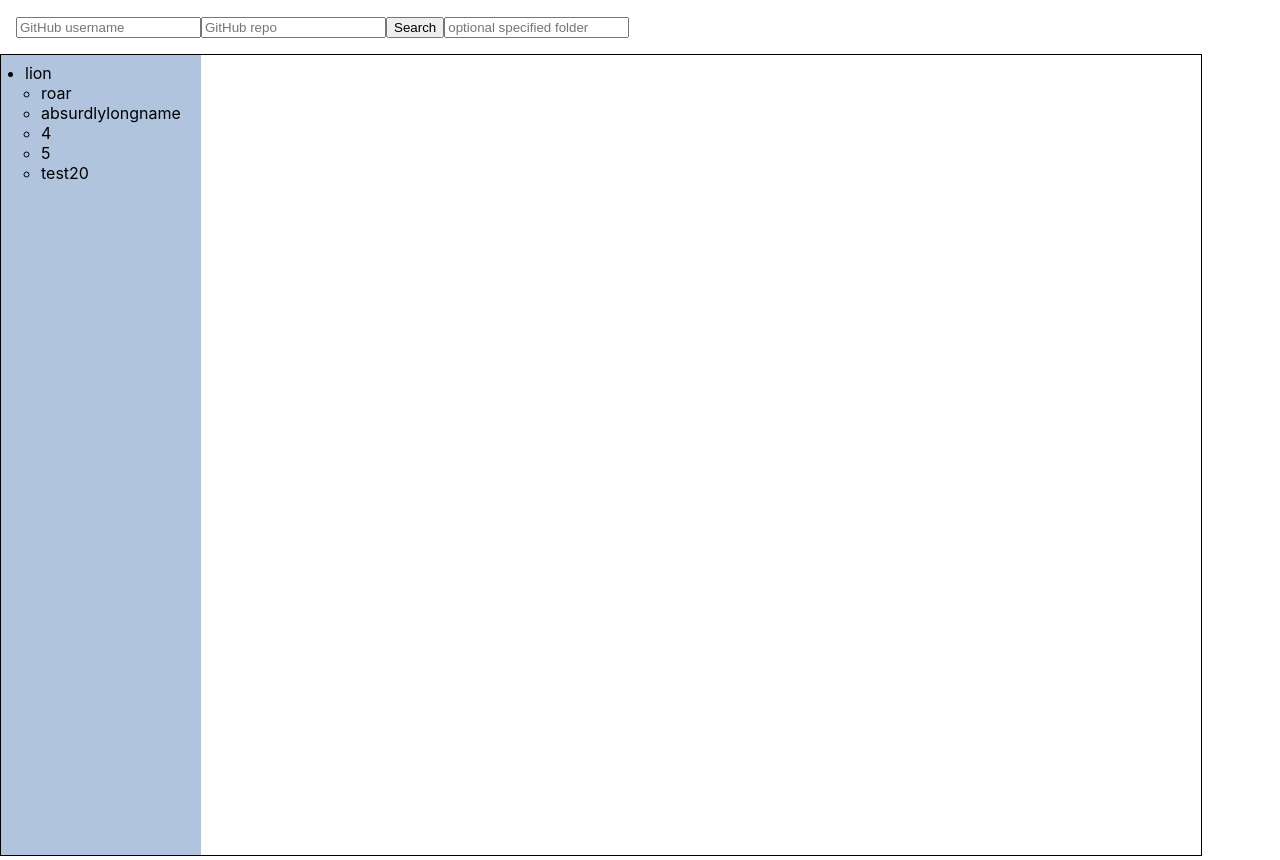
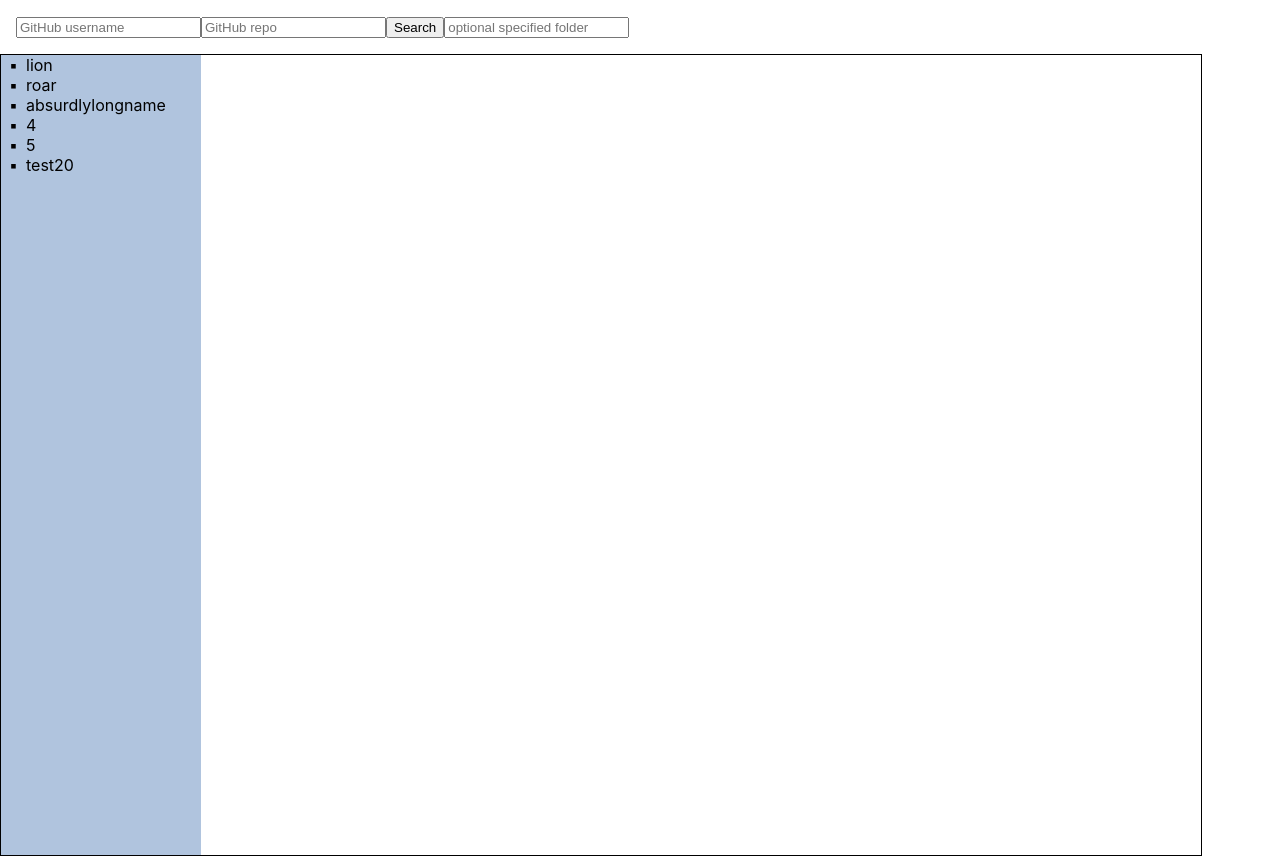
Before and after one commit to NightLore/DependencyVis, a React (Create React App) app in the folder client/: page / in a window 1280 px wide. Built offline with nearby package versions, Linux system fonts and the light colour scheme.

Commit message:
Added Sidebar's ability to dropdown information

```diff
--- a/client/src/App.js
+++ b/client/src/App.js
@@ -3,7 +3,7 @@ import axios from 'axios';
 import './App.css';
 import dotenv from 'dotenv';
 import Graph from './d3/Graph';
-import Sidebar from './d3/Sidebar';
+import Sidebar from './Sidebar';
 
 dotenv.config();
 console.log(process.env);
@@ -27,11 +27,16 @@ function getGithubURL(username, repo) {
 }
 
 function createCentralNode(id, username, repo) {
-   return createNode(id, "blue", 10, 1, true, getGithubURL(username, repo));
+   let details = {source: getGithubURL(username, repo)};
+   return createNode(id, "blue", 10, 1, true, details);
 }
 
 function createSideNode(id, username, repo, version) {
-   return createNode(id, "orange", 8, 2, undefined, getGithubURL(username, repo), version)
+   let details = {
+      source: getGithubURL(username, repo),
+      version: version
+   };
+   return createNode(id, "orange", 8, 2, undefined, details);
 }
 
 /*
@@ -42,7 +47,7 @@ function createSideNode(id, username, repo, version) {
  * clicked = has node been clicked or not
  * source = url to info about node
  */
-function createNode(id, color, radius, length, clicked, source, version)
+function createNode(id, color, radius, length, clicked, details)
 {
    return {
       id: id,
@@ -50,8 +55,7 @@ function createNode(id, color, radius, length, clicked, source, version)
       radius: radius,
       length: length,
       clicked: clicked,
-      source: source,
-      version: version
+      details: details
    };
 }
 
@@ -180,7 +184,6 @@ const App = () => {
          <Sidebar
             nodes={nodes}
             links={links}
-            height={800}
          />
          <Graph
             nodes={nodes}
--- /dev/null
+++ b/client/src/Sidebar.js
@@ -0,0 +1,108 @@
+import React, { Component } from 'react'
+const { useState } = React;
+
+const PROPS = {
+   sidebarHeight: 800,
+   sidebarWidth: 200,
+   sidebarFill: "lightsteelblue",
+};
+
+const listStyle =
+   '.caret::before {\n'
+ + '  content: "\\25B6";\n' // Unicode for small right-pointing black triangle
+ + '  color: black;\n'
+ + '  display: inline-block;\n'
+ + '  margin-right: 0.5em;\n'
+ + '}\n'
+ + '\n'
+ + '.caret-down::before {\n'
+ + '  -ms-transform: rotate(90deg);\n' /* IE 9 */
+ + '  -webkit-transform: rotate(90deg);\n' /* Safari */
+ + '  transform: rotate(90deg);\n'
+ + '}\n'
+ + '\n'
+ + '.caret {\n'
+ + '  cursor: pointer;\n'
+ + '  -webkit-user-select: none;\n' // Safari 3.1+
+ + '  -moz-user-select: none;\n' // Firefox 2+
+ + '  -ms-user-select: none;\n' // IE 10+
+ + '  user-select: none;\n'
+ + '  list-style-type: none;\n'
+ + '}\n'
+ + '\n'
+ + '.bullet::before {\n'
+ + '  content: "\\25AA";\n' // Unicode for small square
+ + '  color: black;\n'
+ + '  margin-right: 0.5em;\n'
+ + '}\n'
+ + '\n'
+ + 'ul, .sidebar-list {\n'
+ + '  margin: 0;\n'
+ + '  padding-left: 0.5em;\n'
+ + '  list-style-type: none\n'
+ + '}\n'
+ + '\n'
+
+const ListNode = props => {
+   const [active, setActive] = useState(false);
+
+   const toggleActive = () => setActive(!active);
+
+   let node = props.node;
+
+   if (!node.details) {
+      return (
+         <li>
+            <span className="bullet">{node.id}</span>
+         </li>
+      );
+   }
+
+   if (!active) {
+      return (
+         <li>
+            <span className="caret" onClick={toggleActive}>{node.id}</span>
+         </li>
+      );
+   }
+
+   let nodeProps = Object.entries(node.details);
+   let propElements = nodeProps.map((value, index) =>
+      <li key={value[0]}>
+         <span className="bullet">{value[0] + ": " + value[1]}</span>
+      </li>
+   );
+
+   return (
+      <li>
+         <span className="caret caret-down" onClick={toggleActive}>{node.id}</span>
+         <ul style={{marginLeft: "0.5em"}}>
+            {propElements}
+         </ul>
+      </li>
+   );
+
+};
+
+class Sidebar extends Component {
+   render() {
+      let nodes = this.props.nodes.map((value, index) =>
+         <ListNode key={value.id} node={value}/>);
+      return (
+         <div style={{
+               margin: "1px",
+               position: "absolute",
+               display: "inline-block",
+               backgroundColor: PROPS.sidebarFill,
+               width: PROPS.sidebarWidth,
+               height: PROPS.sidebarHeight
+         }}>
+            <style>{listStyle}</style>
+            <ul className='sidebar-list'>{nodes}</ul>
+
+         </div>
+      )
+   }
+}
+
+export default Sidebar;
--- a/client/src/d3/Sidebar.js
+++ /dev/null
@@ -1,51 +0,0 @@
-import React, { Component } from 'react'
-
-const PROPS = {
-   sidebarHeight: 800,
-   sidebarWidth: 200,
-   sidebarFill: "lightsteelblue",
-};
-
-const listStyle = {
-   margin: "0.5em",
-   paddingLeft: "1em",
-   content:"\\25B6"
-};
-
-const TreeList = props => {
-   let mainItem = props.items[0];
-   let children = props.items.slice(1);
-   let list = children.map((value, index) =>
-      <li key={value.id}>
-         {value.id}
-      </li>
-   );
-
-   return (
-      <ul style={listStyle}>
-         <li key={mainItem.id}>
-            <span>{mainItem.id}</span>
-            <ul style={{paddingLeft:"1em"}}>{list}</ul>
-         </li>
-      </ul>
-   )
-}
-
-class Sidebar extends Component {
-   render() {
-      return (
-         <div style={{
-               margin: "1px",
-               position: "absolute",
-               display: "inline-block",
-               backgroundColor: PROPS.sidebarFill,
-               width: PROPS.sidebarWidth,
-               height: PROPS.sidebarHeight
-         }}>
-            <TreeList items={this.props.nodes}/>
-         </div>
-      )
-   }
-}
-
-export default Sidebar;
```
